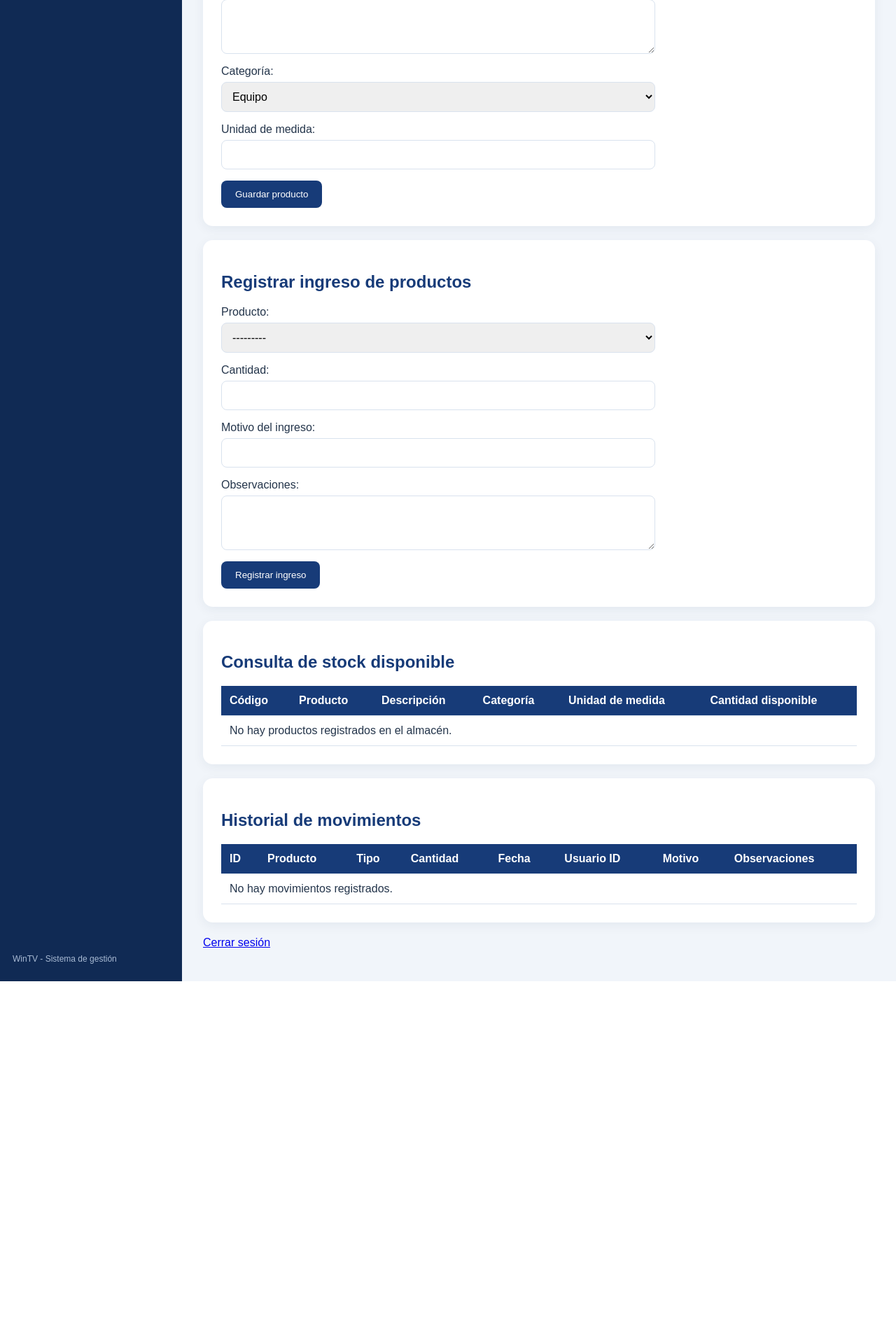
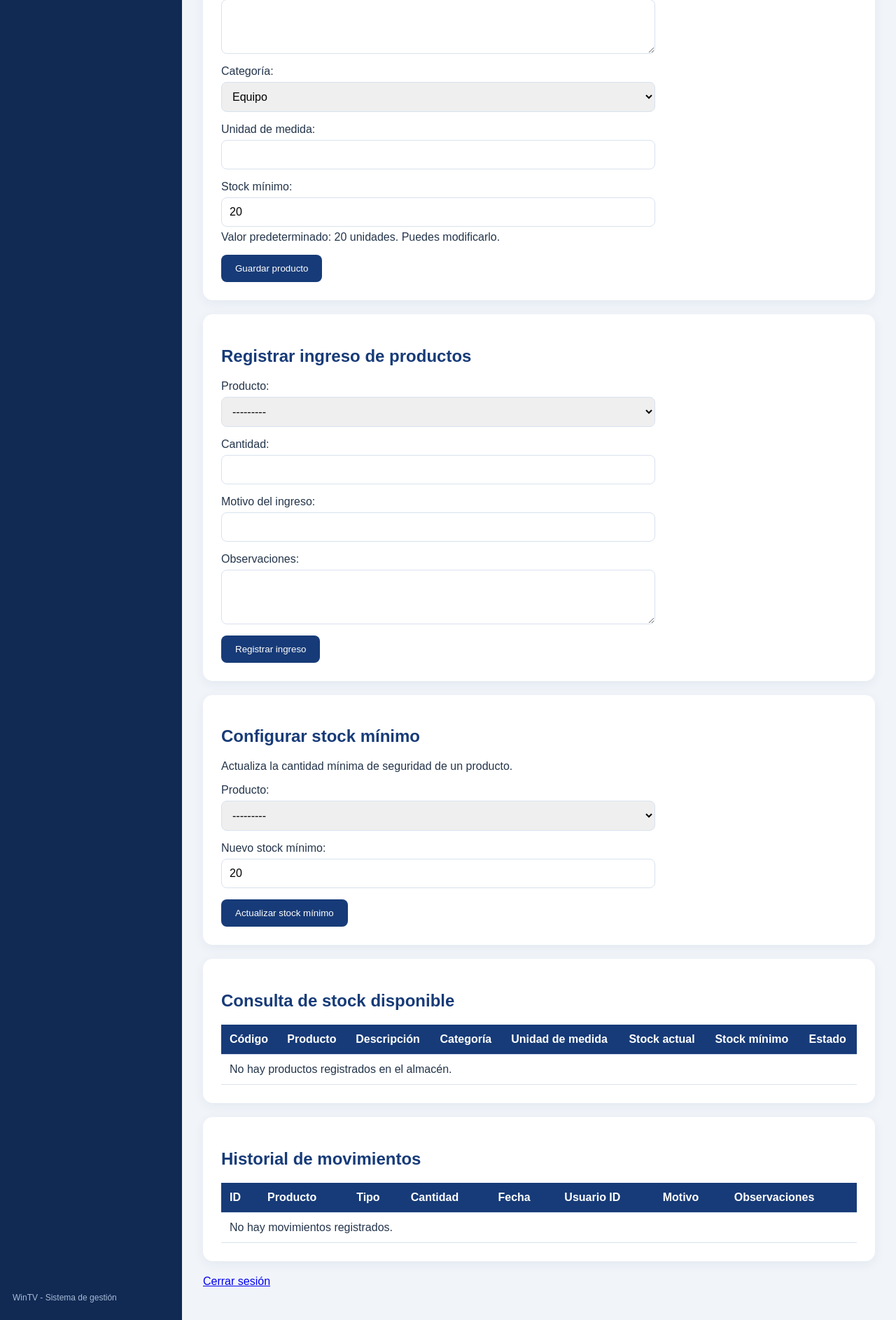
Before and after one commit to brayamstevenjaimesgodoy9-sudo/proyecto_winTV, a Django app: template almacen/templates/almacen/inicio.html in a window 1280 px wide. Shown: the part 477-2363 px from the top of the page at 70% size. Before the commit the page ends 1879 px from the top, so only its background shows below. Run offline with Django 5.2, Linux system fonts and the light colour scheme; the template is opened without the code that fills it: values that come from a table or form of the project are taken from there, others are empty.

Commit message:
feat(almacen): implementar stock minimo editable y alertas HU-10

```diff
--- a/almacen/forms.py
+++ b/almacen/forms.py
@@ -3,6 +3,13 @@ from .models import Producto
 
 
 class RegistroProductoForm(forms.ModelForm):
+    stock_minimo = forms.IntegerField(
+        min_value=0,
+        initial=20,
+        label="Stock mínimo",
+        help_text="Valor predeterminado: 20 unidades. Puedes modificarlo.",
+    )
+
     categoria = forms.ChoiceField(
         choices=[
             ("EQUIPO", "Equipo"),
@@ -19,6 +26,7 @@ class RegistroProductoForm(forms.ModelForm):
             "descripcion",
             "categoria",
             "unidad_medida",
+            "stock_minimo",
         ]
 
         labels = {
@@ -54,3 +62,16 @@ class IngresoAlmacenForm(forms.Form):
         widget=forms.Textarea(attrs={"rows": 3}),
         label="Observaciones"
     )
+
+
+class ConfigurarStockMinimoForm(forms.Form):
+    producto = forms.ModelChoiceField(
+        queryset=Producto.objects.filter(activo=1).order_by("nombre"),
+        label="Producto",
+    )
+
+    stock_minimo = forms.IntegerField(
+        min_value=0,
+        initial=20,
+        label="Nuevo stock mínimo",
+    )
--- a/almacen/templates/almacen/inicio.html
+++ b/almacen/templates/almacen/inicio.html
@@ -18,6 +18,7 @@
 .almacen-panel th { background: var(--azul); color: white; }
 .almacen-panel .stock { color: #15803d; font-weight: bold; }
 .almacen-panel .sin-stock { color: #b42318; font-weight: bold; }
+.almacen-panel .en-minimo { color: #a16207; font-weight: bold; }
 .almacen-panel .errorlist { color: #b42318; }
 </style>
 <div class="almacen-panel">
@@ -45,6 +46,20 @@
     </section>
 
     <section class="tarjeta seccion">
+        <h2>Configurar stock mínimo</h2>
+        <p>Actualiza la cantidad mínima de seguridad de un producto.</p>
+
+        <form method="POST">
+            {% csrf_token %}
+            {{ stock_minimo_form.as_p }}
+            <button class="btn" type="submit"
+                    name="accion" value="configurar_stock_minimo">
+                Actualizar stock mínimo
+            </button>
+        </form>
+    </section>
+
+    <section class="tarjeta seccion">
         <h2>Consulta de stock disponible</h2>
         <div class="tabla-contenedor">
             <table>
@@ -55,7 +70,9 @@
                         <th>Descripción</th>
                         <th>Categoría</th>
                         <th>Unidad de medida</th>
-                        <th>Cantidad disponible</th>
+                        <th>Stock actual</th>
+                        <th>Stock mínimo</th>
+                        <th>Estado</th>
                     </tr>
                 </thead>
                 <tbody>
@@ -66,17 +83,23 @@
                         <td>{{ producto.descripcion|default:"-" }}</td>
                         <td>{{ producto.categoria }}</td>
                         <td>{{ producto.unidad_medida }}</td>
+                        <td>{{ producto.stock_actual }}</td>
+                        <td>{{ producto.stock_minimo }}</td>
                         <td>
-                            {% if producto.stock_actual > 0 %}
-                                <span class="stock">{{ producto.stock_actual }}</span>
+                            {% if producto.stock_actual == 0 %}
+                                <span class="sin-stock">Agotado</span>
+                            {% elif producto.stock_actual < producto.stock_minimo %}
+                                <span class="sin-stock">Bajo mínimo</span>
+                            {% elif producto.stock_actual == producto.stock_minimo %}
+                                <span class="en-minimo">En el mínimo</span>
                             {% else %}
-                                <span class="sin-stock">0</span>
+                                <span class="stock">Normal</span>
                             {% endif %}
                         </td>
                     </tr>
                     {% empty %}
                     <tr>
-                        <td colspan="6">No hay productos registrados en el almacén.</td>
+                        <td colspan="8">No hay productos registrados en el almacén.</td>
                     </tr>
                     {% endfor %}
                 </tbody>
```
Also changed, not shown: almacen/tests.py (+71 -2 lines), almacen/views.py (+44 -3 lines).
